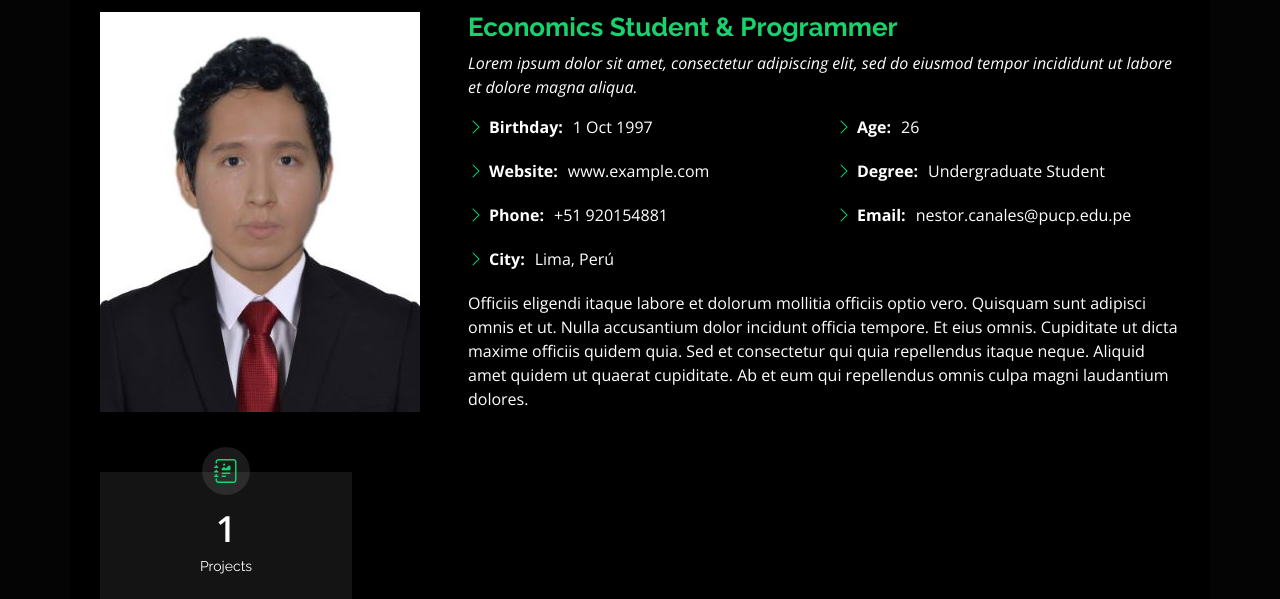
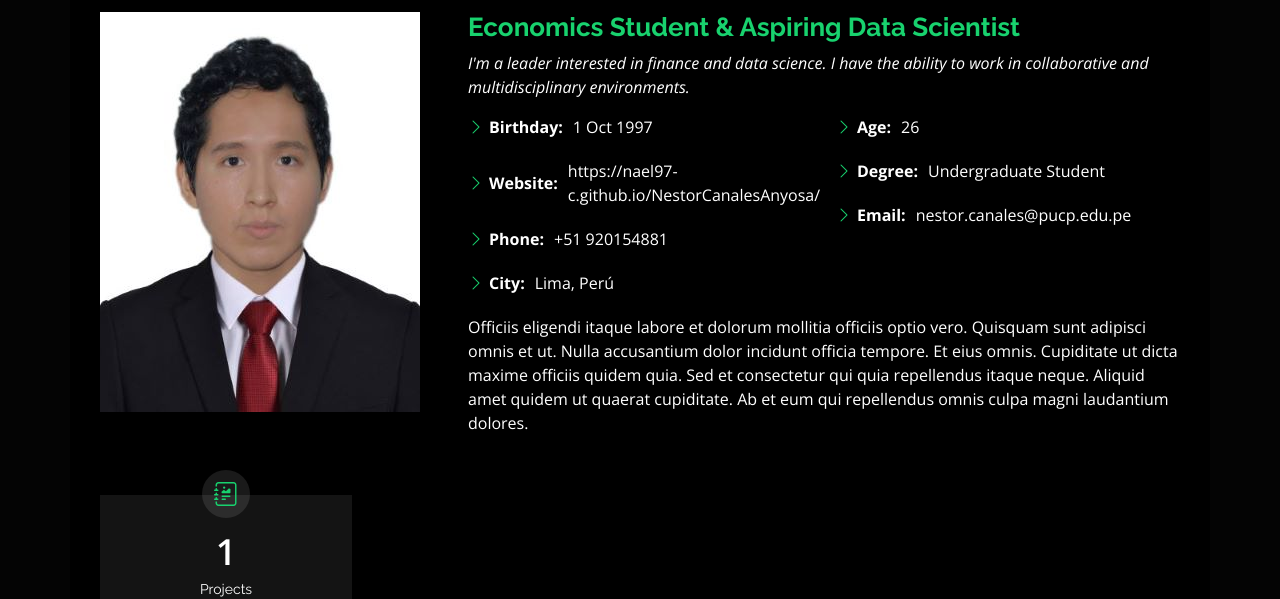
Before and after one commit to nael97-c/NestorCanalesAnyosa, a plain HTML site: page index.html in a window 1280 px wide. Both pictures are taken after a click on the link "About". Shown: the part 201-800 px from the top of the page. Drawn offline with nearby package versions, Linux system fonts and the light colour scheme; a web font is replaced by a local one.

Commit message:
Update index.html

```diff
--- a/index.html
+++ b/index.html
@@ -85,16 +85,16 @@
           <img src="assets/img/me.jpg" class="img-fluid" alt="">
         </div>
         <div class="col-lg-8 pt-4 pt-lg-0 content" data-aos="fade-left">
-          <h3>Economics Student &amp; Programmer</h3>
+          <h3>Economics Student &amp; Aspiring Data Scientist</h3>
           <p class="fst-italic">
-            Lorem ipsum dolor sit amet, consectetur adipiscing elit, sed do eiusmod tempor incididunt ut labore et dolore
-            magna aliqua.
+            I'm a leader interested in finance and data science. I have the ability to work in
+            collaborative and multidisciplinary environments.
           </p>
           <div class="row">
             <div class="col-lg-6">
               <ul>
                 <li><i class="bi bi-chevron-right"></i> <strong>Birthday:</strong> <span>1 Oct 1997</span></li>
-                <li><i class="bi bi-chevron-right"></i> <strong>Website:</strong> <span>www.example.com</span></li>
+                <li><i class="bi bi-chevron-right"></i> <strong>Website:</strong> <span>https://nael97-c.github.io/NestorCanalesAnyosa/</span></li>
                 <li><i class="bi bi-chevron-right"></i> <strong>Phone:</strong> <span>+51 920154881</span></li>
                 <li><i class="bi bi-chevron-right"></i> <strong>City:</strong> <span>Lima, Perú</span></li>
               </ul>
```
